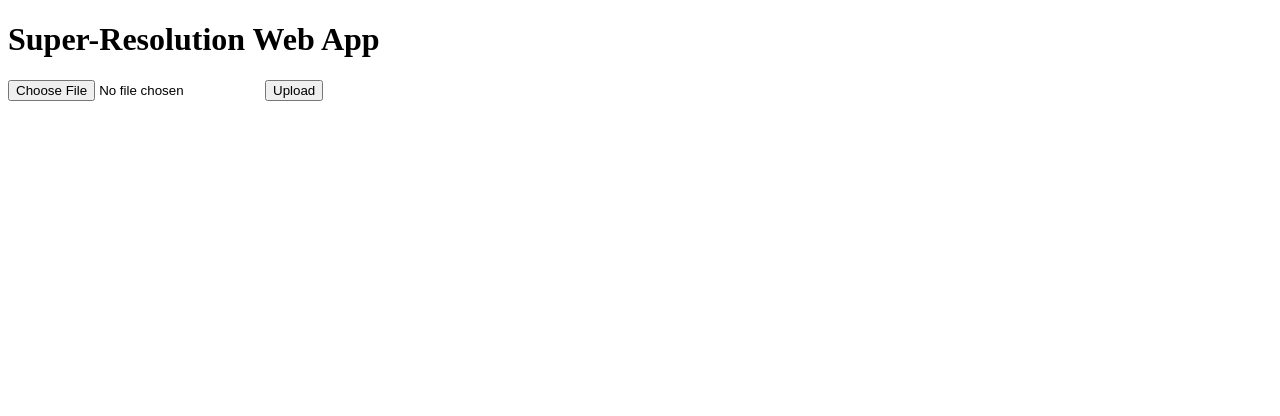
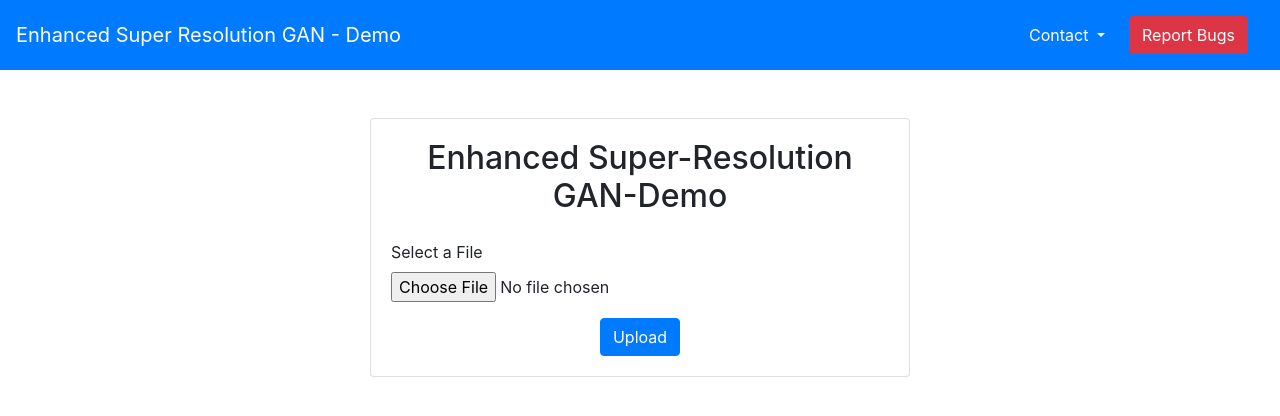
Before and after one commit to Rishab260/res-gan, a Flask app: page / in a window 1280 px wide. Shown: the top 416 px of the page. Run offline with Flask 3, Linux system fonts and the light colour scheme; some libraries are stand-ins or nearby versions.

Commit message:
Update index.html

```diff
--- a/templates/index.html
+++ b/templates/index.html
@@ -2,12 +2,65 @@
 <html>
 <head>
     <title>Super-Resolution Web App</title>
+    <!-- Add Bootstrap CSS link -->
+    <link rel="stylesheet" href="https://stackpath.bootstrapcdn.com/bootstrap/4.5.2/css/bootstrap.min.css">
 </head>
 <body>
-    <h1>Super-Resolution Web App</h1>
-    <form action="/" method="post" enctype="multipart/form-data">
-        <input type="file" name="file">
-        <input type="submit" value="Upload">
-    </form>
+    <nav class="navbar navbar-expand-lg navbar-dark bg-primary">
+        <a class="navbar-brand" href="#">Enhanced Super Resolution GAN - Demo</a>
+        <button class="navbar-toggler" type="button" data-toggle="collapse" data-target="#navbarNav"
+                aria-controls="navbarNav" aria-expanded="false" aria-label="Toggle navigation">
+            <span class="navbar-toggler-icon"></span>
+        </button>
+        <div class="collapse navbar-collapse" id="navbarNav">
+            <ul class="navbar-nav ml-auto">
+                <li class="nav-item dropdown">
+                    <a class="nav-link dropdown-toggle" href="#" id="contactDropdown" role="button"
+                       data-toggle="dropdown" aria-haspopup="true" aria-expanded="false" style="color: white;">
+                        Contact
+                    </a>
+                    <div class="dropdown-menu" aria-labelledby="contactDropdown">
+                        <a class="dropdown-item" href="https://www.linkedin.com/in/rishab260/" target="_blank">
+                            <i class="fab fa-linkedin"></i> LinkedIn
+                        </a>
+                        <a class="dropdown-item" href="mailto:rishabsaini.ai@gmail.com">
+                            <i class="fas fa-envelope"></i> Email
+                        </a>
+                        <a class="dropdown-item" href="https://www.instagram.com/rishab.cs/" target="_blank">
+                            <i class="fab fa-instagram"></i> Instagram
+                        </a>
+                    </div>
+                </li>
+            </ul>
+            <a class="nav-link" href="mailto:rishabsaini.ai@gmail.com?subject=Bug%20Report">
+                <button class="btn btn-danger">Report Bugs</button>
+            </a>
+        </div>
+    </nav>
+    <div class="container mt-5">
+        <div class="row justify-content-center">
+            <div class="col-md-6">
+                <div class="card">
+                    <div class="card-body">
+                        <h2 class="text-center mb-4">Enhanced Super-Resolution GAN-Demo</h1>
+                        <form action="/" method="post" enctype="multipart/form-data">
+                            <div class="form-group">
+                                <label for="file">Select a File</label>
+                                <input type="file" class="form-control-file" id="file" name="file">
+                            </div>
+                            <div class="text-center">
+                                <button type="submit" class="btn btn-primary">Upload</button>
+                            </div>
+                        </form>
+                    </div>
+                </div>
+            </div>
+        </div>
+    </div>
+
+    <!-- Add Bootstrap JS and Popper.js scripts (for Bootstrap components that require them) -->
+    <script src="https://code.jquery.com/jquery-3.5.1.slim.min.js"></script>
+    <script src="https://cdn.jsdelivr.net/npm/@popperjs/core@2.0.7/dist/umd/popper.min.js"></script>
+    <script src="https://stackpath.bootstrapcdn.com/bootstrap/4.5.2/js/bootstrap.min.js"></script>
 </body>
 </html>
```
